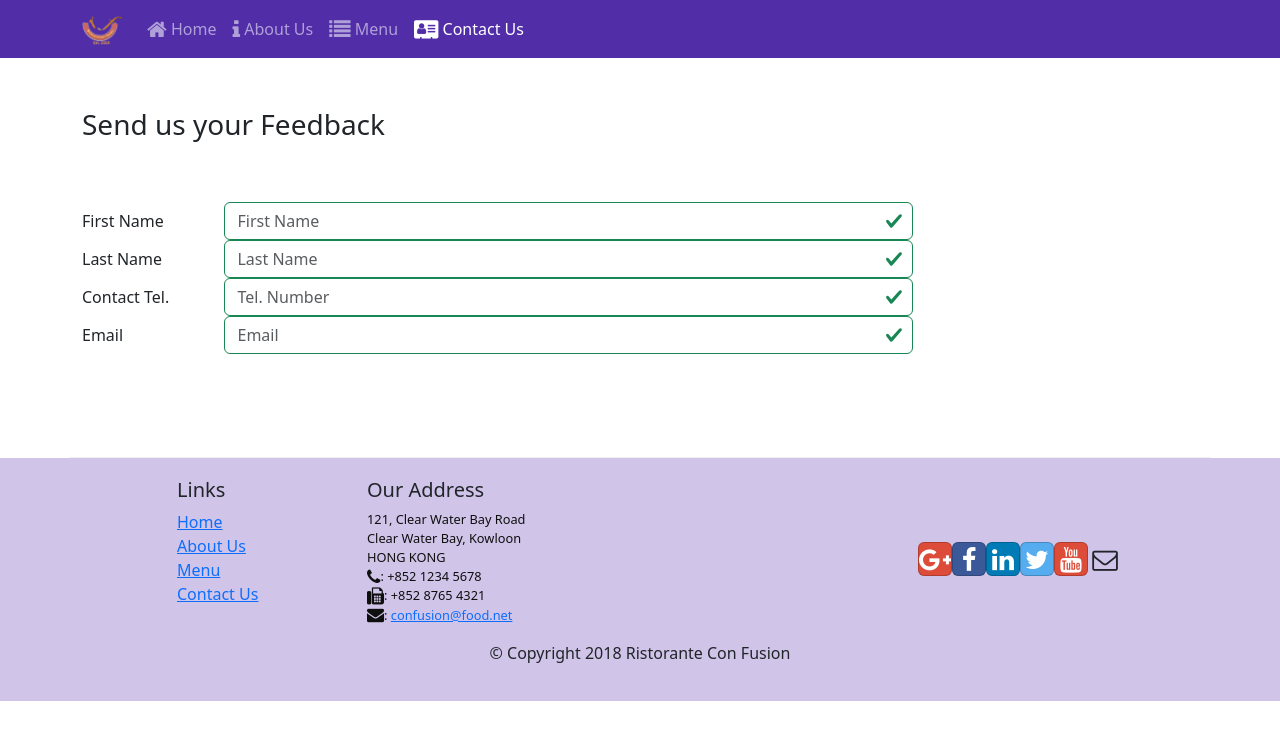
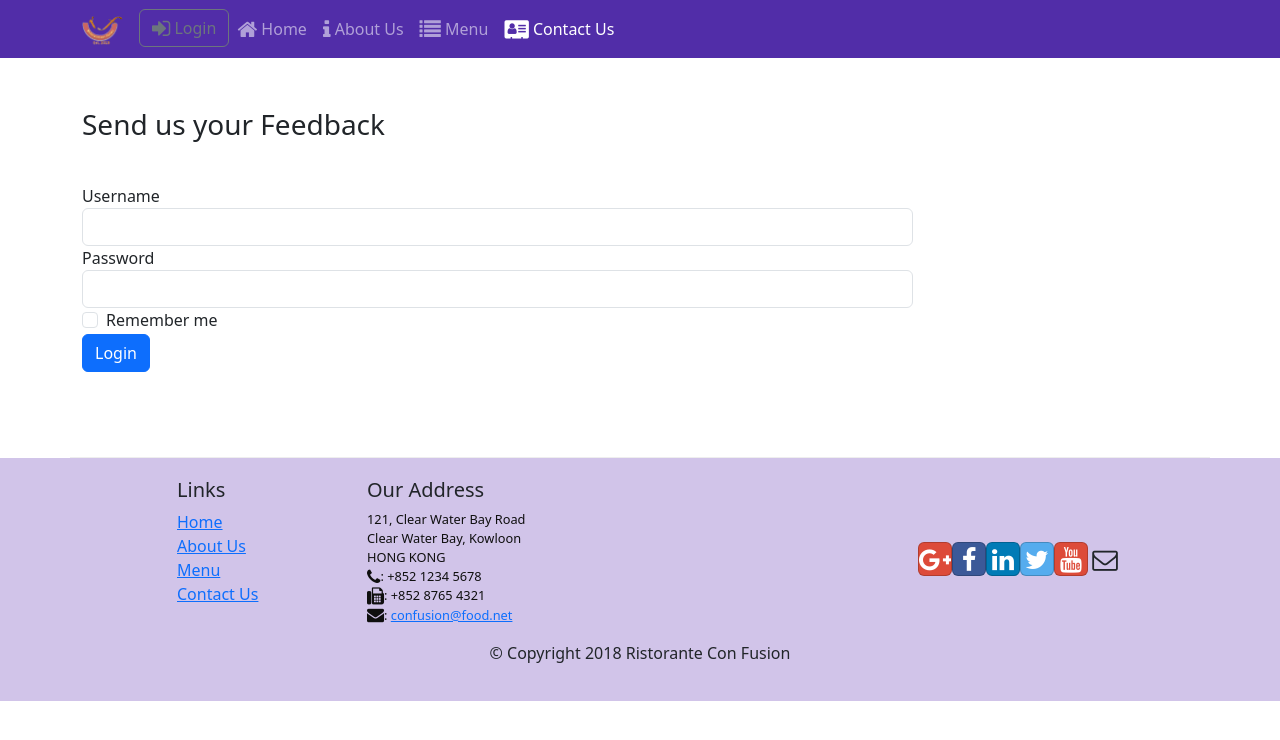
Before and after one commit to trangthupham02051998/ReactJS-Funix, a React (Create React App) app: page /contactus in a window 1280 px wide. Shown: the top 740 px of the page. Built offline with nearby package versions, Linux system fonts and the light colour scheme.

Commit message:
Uncontrolled Form

```diff
--- a/src/components/ HeaderComponent.js
+++ b/src/components/ HeaderComponent.js
@@ -1,6 +1,8 @@
 import React, { Component } from 'react';
-import { Nav, Navbar, NavbarBrand, NavbarToggler, Collapse, NavItem, Jumbotron } from 'reactstrap';
 import { NavLink } from 'react-router-dom';
+import { Navbar, NavbarBrand, Nav, NavbarToggler, Collapse, NavItem, Jumbotron,
+    Button, Modal, ModalHeader, ModalBody,
+    Form, Input, Label } from 'reactstrap';
 
 
 class Header extends Component {
@@ -10,13 +12,20 @@
 
         this.toggleNav = this.toggleNav.bind(this);
         this.state = {
-            isNavOpen: false
+            isNavOpen: false,
+            isModalOpen: false
         };
     }
 
     toggleNav() {
         this.setState({
             isNavOpen: !this.state.isNavOpen
+        });
+        this.toggleModal = this.toggleModal.bind(this);
+    }
+    toggleModal() {
+        this.setState({
+            isModalOpen: !this.state.isModalOpen
         });
     }
 
@@ -29,6 +38,11 @@
                         <NavbarBrand className="mr-auto" href="/"><img src='assets/images/logo.png' height="30" width="41" alt='Ristorante Con Fusion' /></NavbarBrand>
                         <Collapse isOpen={this.state.isNavOpen} navbar>
                             <Nav navbar>
+                                <Nav className="ml-auto" navbar>
+                                    <NavItem>
+                                        <Button outline onClick={this.toggleModal}><span className="fa fa-sign-in fa-lg"></span> Login</Button>
+                                    </NavItem>
+                                </Nav>
                                 <NavItem>
                                     <NavLink className="nav-link"  to='/home'><span className="fa fa-home fa-lg"></span> Home</NavLink>
                                 </NavItem>
@@ -45,6 +59,13 @@
                         </Collapse>
                     </div>
                 </Navbar>
+                <Modal isOpen={this.state.isModalOpen} toggle={this.toggleModal}>
+                    <ModalHeader toggle={this.toggleModal}>Login</ModalHeader>
+                    <ModalBody>
+
+                    </ModalBody>
+                </Modal>
+
             </div>
         );
     }
--- a/src/components/ContactComponent.js
+++ b/src/components/ContactComponent.js
@@ -1,5 +1,5 @@
 import React, { Component } from 'react';
-import { Form, FormGroup, Label, Input, Col, Row, FormFeedback } from 'reactstrap';
+import { Form, FormGroup, Label, Input, Col, Row, FormFeedback, Button} from 'reactstrap';
 
 
     class Contact extends Component {
@@ -24,6 +24,7 @@
             this.handleSubmit = this.handleSubmit.bind(this);
             this.handleInputChange = this.handleInputChange.bind(this);
             this.handleBlur = this.handleBlur.bind(this);
+            this.handleLogin = this.handleLogin.bind(this);
         }
 
         handleInputChange(event) {
@@ -68,6 +69,13 @@
             return errors;
         }
 
+        handleLogin(event) {
+            this.toggleModal();
+            alert("Username: " + this.username.value + " Password: " + this.password.value
+                + " Remember: " + this.remember.checked);
+            event.preventDefault();
+
+        }
         handleSubmit(event) {
             console.log('Current State is: ' + JSON.stringify(this.state));
             alert('Current State is: ' + JSON.stringify(this.state));
@@ -82,59 +90,25 @@
                             <h3>Send us your Feedback</h3>
                         </div>
                         <div className="col-12 col-md-9">
-                            <Form onSubmit={this.handleSubmit}>
-                                <FormGroup row>
-                                    <Label htmlFor="firstname" md={2}>First Name</Label>
-                                    <Col md={10}>
-                                        <Input type="text" id="firstname" name="firstname"
-                                               placeholder="First Name"
-                                               value={this.state.firstname}
-                                               valid={errors.firstname === ''}
-                                               invalid={errors.firstname !== ''}
-                                               onBlur={this.handleBlur('firstname')}
-                                               onChange={this.handleInputChange} />
-                                        <FormFeedback>{errors.firstname}</FormFeedback>
-                                    </Col>
+                            <Form onSubmit={this.handleLogin}>
+                                <FormGroup>
+                                    <Label htmlFor="username">Username</Label>
+                                    <Input type="text" id="username" name="username"
+                                           innerRef={(input) => this.username = input} />
                                 </FormGroup>
-                                <FormGroup row>
-                                    <Label htmlFor="lastname" md={2}>Last Name</Label>
-                                    <Col md={10}>
-                                        <Input type="text" id="lastname" name="lastname"
-                                               placeholder="Last Name"
-                                               value={this.state.lastname}
-                                               valid={errors.lastname === ''}
-                                               invalid={errors.lastname !== ''}
-                                               onBlur={this.handleBlur('lastname')}
-                                               onChange={this.handleInputChange} />
-                                        <FormFeedback>{errors.lastname}</FormFeedback>
-                                    </Col>
+                                <FormGroup>
+                                    <Label htmlFor="password">Password</Label>
+                                    <Input type="password" id="password" name="password"
+                                           innerRef={(input) => this.password = input}  />
                                 </FormGroup>
-                                <FormGroup row>
-                                    <Label htmlFor="telnum" md={2}>Contact Tel.</Label>
-                                    <Col md={10}>
-                                        <Input type="tel" id="telnum" name="telnum"
-                                               placeholder="Tel. Number"
-                                               value={this.state.telnum}
-                                               valid={errors.telnum === ''}
-                                               invalid={errors.telnum !== ''}
-                                               onBlur={this.handleBlur('telnum')}
-                                               onChange={this.handleInputChange} />
-                                        <FormFeedback>{errors.telnum}</FormFeedback>
-                                    </Col>
+                                <FormGroup check>
+                                    <Label check>
+                                        <Input type="checkbox" name="remember"
+                                               innerRef={(input) => this.remember = input}  />
+                                        Remember me
+                                    </Label>
                                 </FormGroup>
-                                <FormGroup row>
-                                    <Label htmlFor="email" md={2}>Email</Label>
-                                    <Col md={10}>
-                                        <Input type="email" id="email" name="email"
-                                               placeholder="Email"
-                                               value={this.state.email}
-                                               valid={errors.email === ''}
-                                               invalid={errors.email !== ''}
-                                               onBlur={this.handleBlur('email')}
-                                               onChange={this.handleInputChange} />
-                                        <FormFeedback>{errors.email}</FormFeedback>
-                                    </Col>
-                                </FormGroup>
+                                <Button type="submit" value="submit" color="primary">Login</Button>
                             </Form>
                         </div>
                     </div>
```
